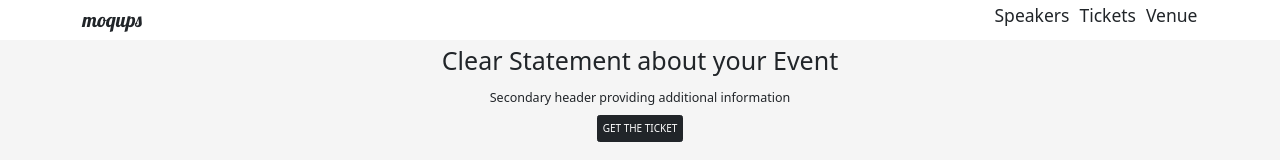
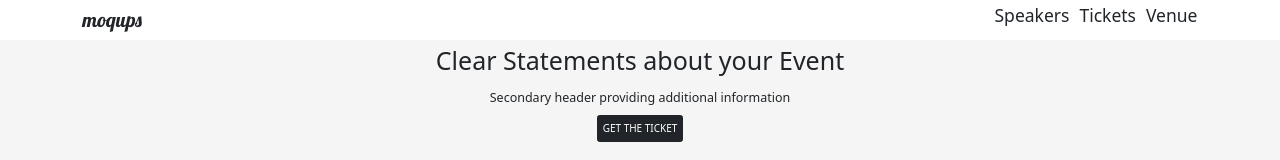
Before and after one commit to sisay2405/event-landing-page, a plain HTML site: page index.html in a window 1280 px wide. Shown: the top 160 px of the page. Drawn offline with nearby package versions, Linux system fonts and the light colour scheme.

Commit message:
take-hoem update

```diff
--- a/index.html
+++ b/index.html
@@ -31,7 +31,7 @@
     <div class="container-fluid">
       <div class="gg ">
         <div class="clear">
-          <h1 class="p-2 flex-grow-1 bd-highlight">Clear Statement about your Event</h1>
+          <h1 class="p-2 flex-grow-1 bd-highlight">Clear Statements about your Event</h1>
           <h5 class="p-2 bd-highlight">Secondary header providing additional information </h5>
           <button type="button" class="btn btn-dark p-2 pm-3">GET THE TICKET</button>
         </div>
```
